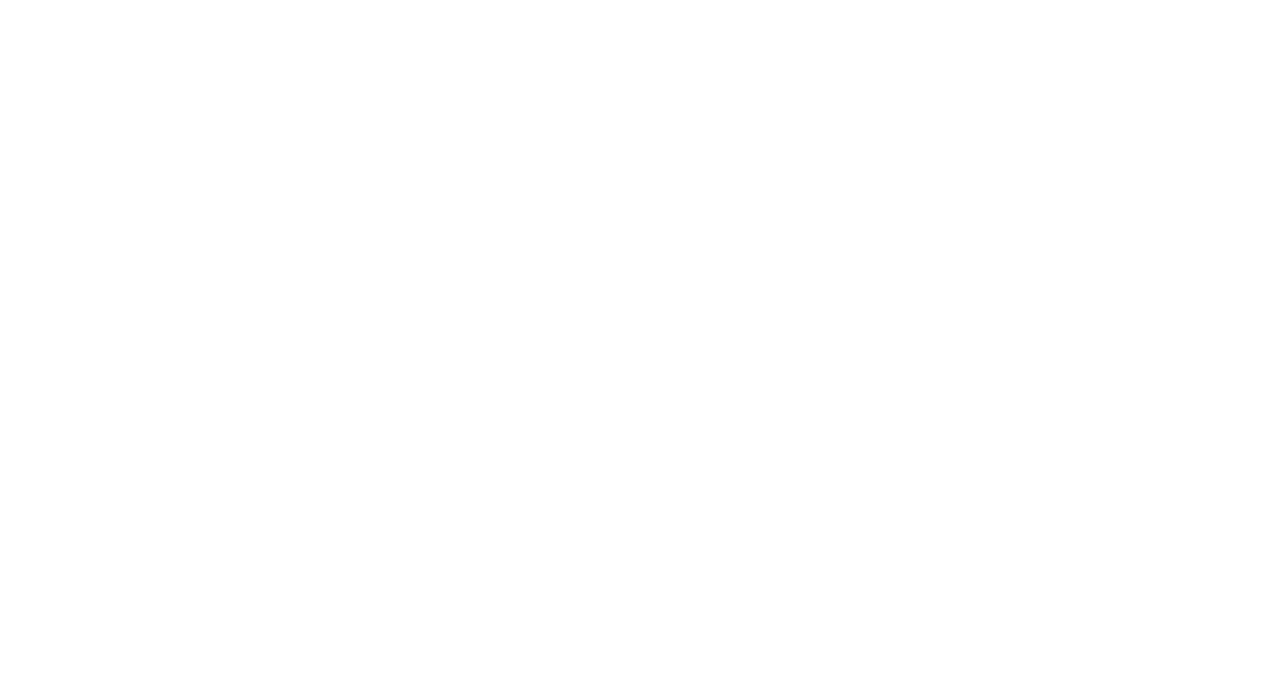
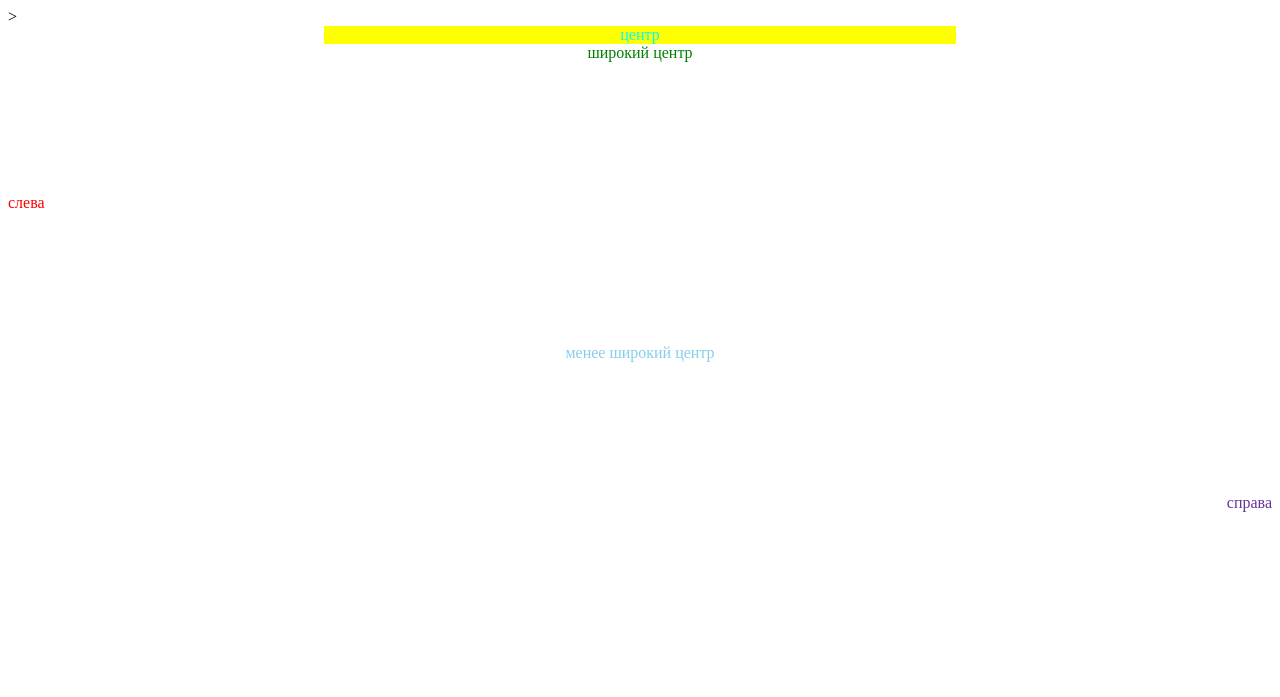
Before and after one commit to bdi-ist/html-course, a plain HTML site: page file.html in a window 1280 px wide. Drawn offline with Linux system fonts and the light colour scheme.

Commit message:
первая лекция

```diff
--- a/file.html
+++ b/file.html
@@ -5,9 +5,66 @@
     <meta charset="UTF-8">
     <meta name="viewport" content="width=device-width, initial-scale=1.0">
     <title>Document</title>
+    <style>
+        .div1 {
+            text-align: center;
+            color: aqua;
+            width: 50%;
+            height: 60%;
+            margin-left: auto;
+            margin-right: auto;
+            background-color: yellow;
+
+        }
+
+        .div2 {
+            text-align: center;
+            color: green;
+            width: auto;
+            height: 150px;
+        }
+
+        .div3 {
+            text-align: left;
+            color: red;
+            width: auto;
+            height: 150px;
+        }
+
+        .div4 {
+            text-align: center;
+            color: skyblue;
+            width: auto;
+            height: 150px;
+        }
+
+        .div5 {
+            text-align: right;
+            color: rebeccapurple;
+            width: auto;
+            height: 200px;
+        }
+    </style>>
+
 </head>
 
 <body>
+    <div class="div1">
+        центр
+    </div>
+    <div class="div2">
+        широкий центр
+    </div>
+    <div class="div3">
+        слева
+    </div>
+    <div class="div4">
+        менее широкий центр
+    </div>
+    <div class="div5">
+        справа
+    </div>
+
 
 </body>
 
```
